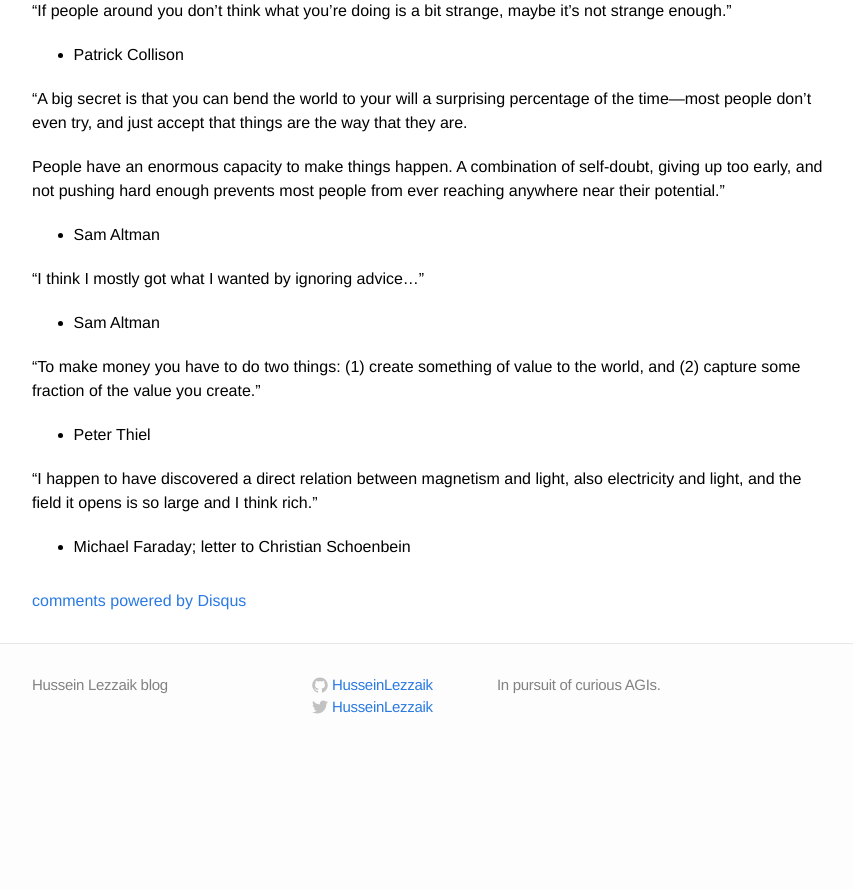
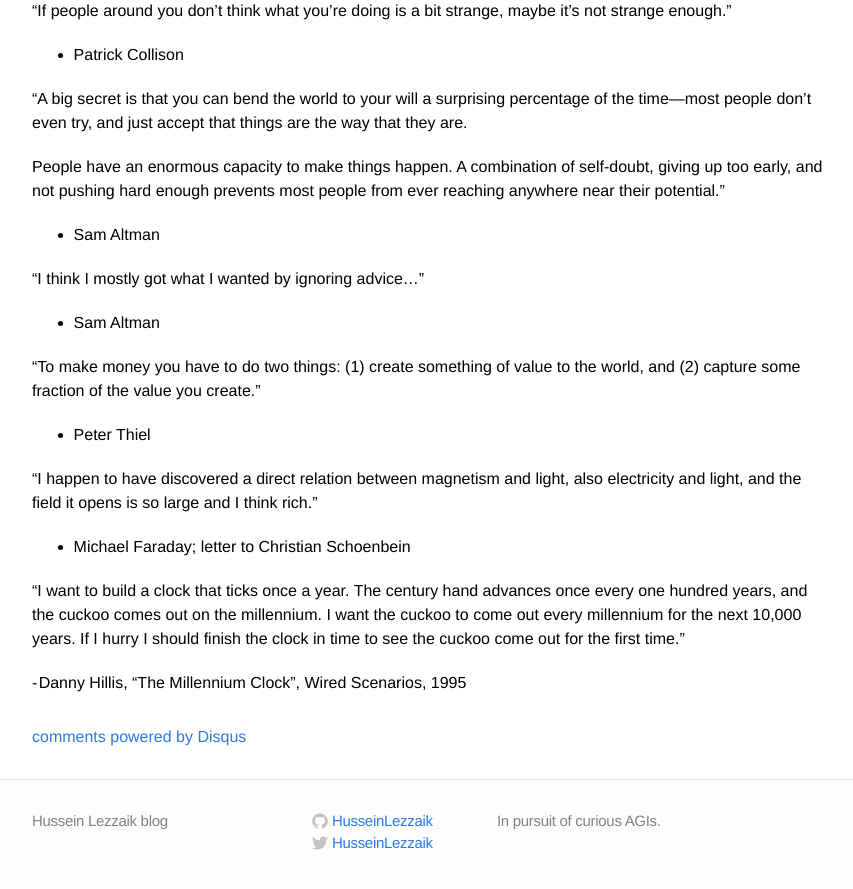
Before and after one commit to HusseinLezzaik/husseinlezzaik.github.io.backup, a Jekyll site: the page built from _posts/2023-07-01-Quotes.md, in a window 1280 px wide and 900 px high, scrolled down 40806 px. Shown: the top 889 px of the window, without its empty margins (208-1061 px from the left). Built offline with Jekyll 4.4.1, drawn with Linux system fonts in a browser that asks for light colours; comment, search, counter and statistics services are not loaded; before the commit the page ends 41570 px from its top, so only the background shows below that.

Commit message:
add 10000 hour clock quote

```diff
--- a/_posts/2023-07-01-Quotes.md
+++ b/_posts/2023-07-01-Quotes.md
@@ -1543,3 +1543,7 @@ People have an enormous capacity to make things happen. A combination of self-do
 “I happen to have discovered a direct relation between magnetism and light, also electricity and light, and the field it opens is so large and I think rich.”
 
 - Michael Faraday; letter to Christian Schoenbein
+
+"I want to build a clock that ticks once a year. The century hand advances once every one hundred years, and the cuckoo comes out on the millennium. I want the cuckoo to come out every millennium for the next 10,000 years. If I hurry I should finish the clock in time to see the cuckoo come out for the first time."
+
+- Danny Hillis, "The Millennium Clock", Wired Scenarios, 1995
```
